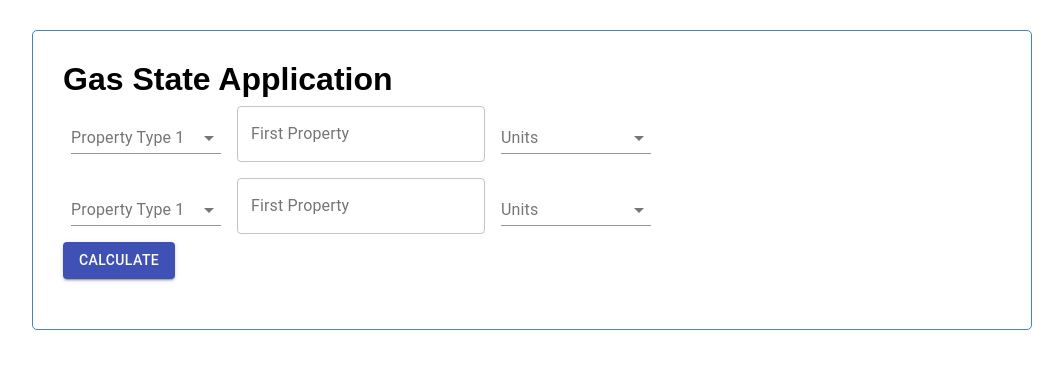
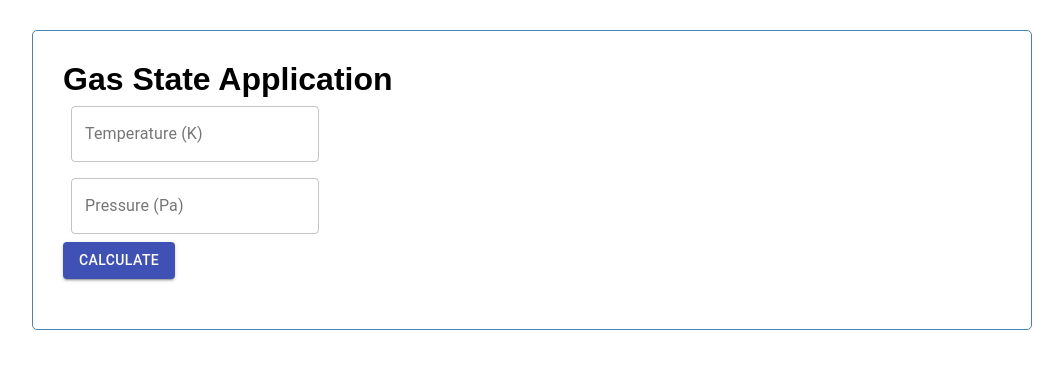
Before and after one commit to klagergren/gas-state-app, a React (Create React App) app in the folder gsui/gas-state-ui/: page / in a window 1280 px wide. Shown: the top 368 px of the page, without its empty margins (108-1171 px from the left). Built offline with nearby package versions, Linux system fonts and the light colour scheme.

Commit message:
GSC-3 Removed the extra pieces of the GasStateInput component and made it so that it does temperature and pressure.

```diff
--- a/gsui/gas-state-ui/src/App.jsx
+++ b/gsui/gas-state-ui/src/App.jsx
@@ -8,8 +8,8 @@ function App() {
   return (
     <div className="container">
       <Header />
-      <GasStateInput />
-      <GasStateInput />
+      <GasStateInput gasPropertyType="Temperature (K)" />
+      <GasStateInput gasPropertyType="Pressure (Pa)" />
       <Button
         variant="contained"
         color="primary"
--- a/gsui/gas-state-ui/src/components/GasStateInput.js
+++ b/gsui/gas-state-ui/src/components/GasStateInput.js
@@ -1,8 +1,8 @@
-import { MenuItem, TextField } from '@material-ui/core';
-import Select from '@material-ui/core/Select';
+import { TextField } from '@material-ui/core';
 import FormControl from '@material-ui/core/FormControl';
-import InputLabel from '@material-ui/core/InputLabel';
 import { makeStyles } from '@material-ui/core/styles';
+import PropTypes from 'prop-types';
+
 // import MenuItem from '@material-ui/core/MenuItem'
 
 const useStyles = makeStyles((theme) => ({
@@ -23,45 +23,23 @@ const useStyles = makeStyles((theme) => ({
   },
 }));
 
-const hello = '';
-
-const gasPropertyOptions = ['Pressure', 'Temperature', 'Energy', 'Enthalpy'];
-
-const distanceUnits = ['meters', 'cm', 'mm', 'inches'];
-
-const GasStateInput = () => {
+const GasStateInput = ({ gasPropertyType }) => {
   const classes = useStyles();
   return (
     <div>
       <FormControl className={classes.formControl}>
-        <InputLabel>Property Type 1</InputLabel>
-        <Select defaultValue="">
-          {gasPropertyOptions.map((gasProperty) => (
-            <MenuItem key={gasProperty} value={gasProperty}>
-              {gasProperty}
-            </MenuItem>
-          ))}
-        </Select>
-      </FormControl>
-      <FormControl className={classes.formControl}>
         <TextField
           id="outlined-basic"
-          label="First Property"
+          label={gasPropertyType}
           variant="outlined"
         />
-      </FormControl>
-      <FormControl className={classes.formControl}>
-        <InputLabel>Units</InputLabel>
-        <Select defaultValue="">
-          {distanceUnits.map((unit) => (
-            <MenuItem key={unit} value={unit}>
-              {unit}
-            </MenuItem>
-          ))}
-        </Select>
       </FormControl>
     </div>
   );
 };
 
+GasStateInput.propTypes = {
+  gasPropertyType: PropTypes.string.isRequired,
+};
+
 export default GasStateInput;
```
